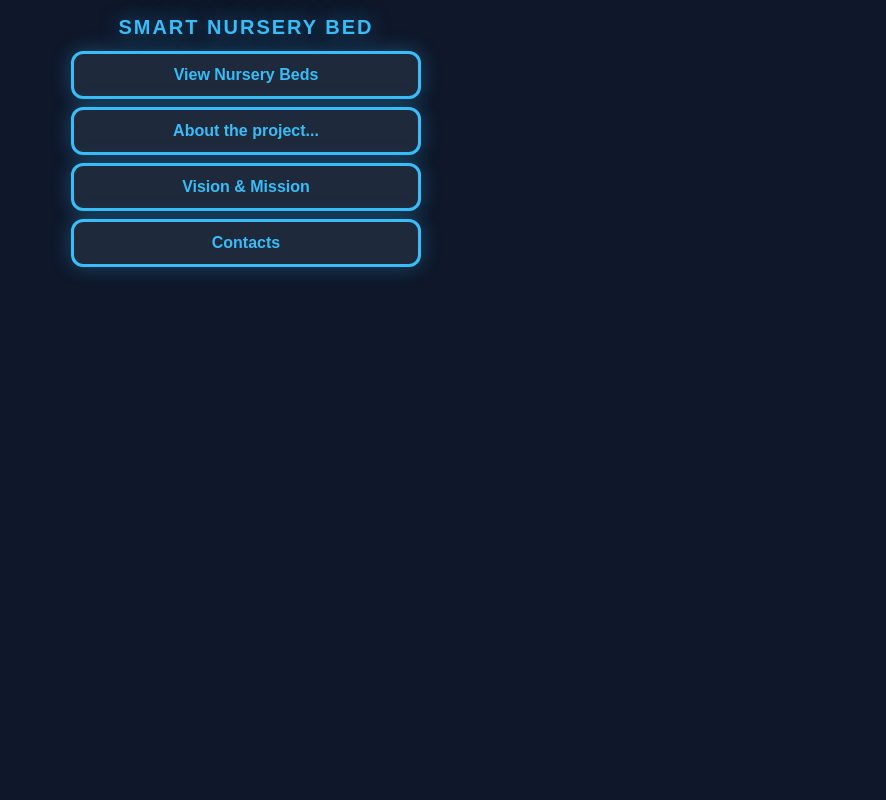
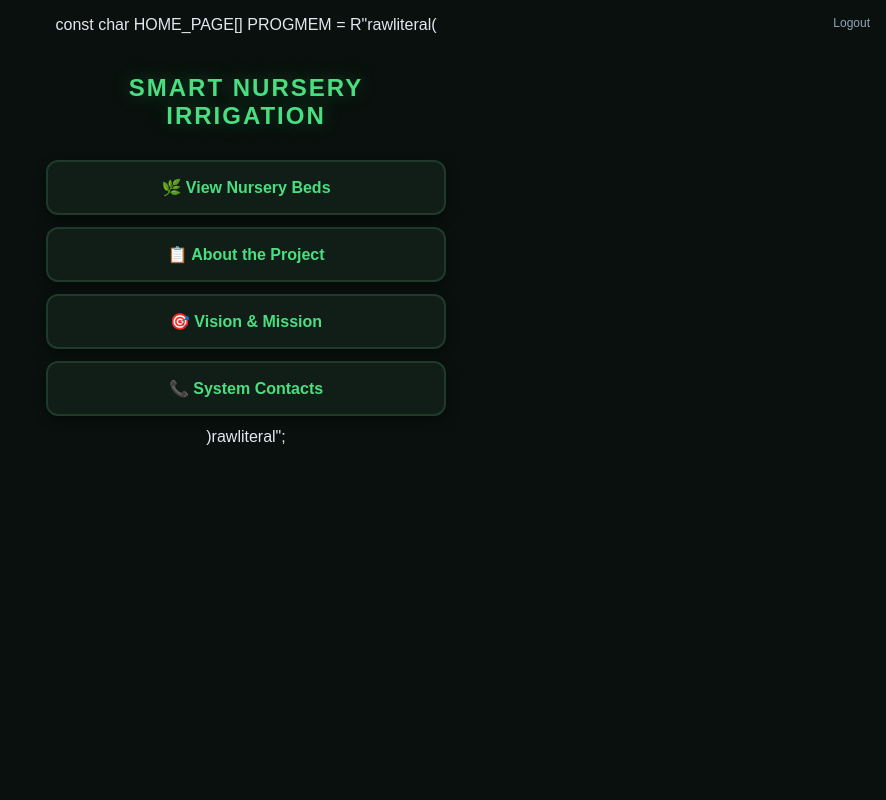
Before and after one commit to josepwanjiru300815-lab/esp32-nursery-cloud-a, a Flask app: page / in a window 1280 px wide. Shown: the whole page, without its empty margins (394-1280 px from the left). Run offline with Flask 3, Linux system fonts and the light colour scheme.

Commit message:
Update home.html

```diff
--- a/templates/home.html
+++ b/templates/home.html
@@ -1,16 +1,69 @@
-<!DOCTYPE html><html><head><meta charset="UTF-8">
-<meta name="viewport" content="width=device-width,initial-scale=1,maximum-scale=1,user-scalable=no">
-<title>Smart Nursery Bed</title>
-<style>
-*{box-sizing:border-box;margin:0;padding:0}
-body{font-family:Arial,sans-serif;background:#0f172a;color:white;padding:8px;display:flex;flex-direction:column;align-items:center;min-height:100vh;overflow:hidden}
-h1{text-align:center;font-size:20px;color:#38bdf8;letter-spacing:2px;margin:8px 0 12px 0;text-shadow:0 0 20px rgba(56,189,248,0.5)}
-.link-box{display:block;width:95%;max-width:350px;background:#1e293b;border:3px solid #38bdf8;border-radius:12px;padding:12px 15px;text-align:center;text-decoration:none;color:#38bdf8;font-size:16px;font-weight:bold;transition:.3s;box-shadow:0 0 20px rgba(56,189,248,0.3);margin-bottom:8px}
-.link-box:hover{background:#38bdf8;color:#0f172a;transform:scale(1.03);box-shadow:0 0 30px rgba(56,189,248,0.6)}
-</style></head><body>
-<h1>SMART NURSERY BED</h1>
-<a href="/beds" class="link-box">View Nursery Beds</a>
-<a href="/about" class="link-box">About the project...</a>
-<a href="/vision" class="link-box">Vision & Mission</a>
-<a href="/contacts" class="link-box">Contacts</a>
-</body></html>
+const char HOME_PAGE[] PROGMEM = R"rawliteral(
+<!DOCTYPE html>
+<html>
+<head>
+    <meta charset="UTF-8">
+    <meta name="viewport" content="width=device-width,initial-scale=1,maximum-scale=1,user-scalable=no">
+    <title>Smart Nursery Bed Watering System</title>
+    <style>
+        * { box-sizing: border-box; margin: 0; padding: 0; }
+        body {
+            font-family: Arial, sans-serif;
+            background: #09100d;
+            color: #e2e8f0;
+            padding: 16px;
+            display: flex;
+            flex-direction: column;
+            align-items: center;
+            min-height: 100vh;
+        }
+       .container {
+            width: 100%;
+            max-width: 400px;
+            text-align: center;
+            margin-top: 40px;
+        }
+        h1 {
+            font-size: 24px;
+            color: #4ade80;
+            letter-spacing: 2px;
+            margin-bottom: 30px;
+            text-shadow: 0 0 20px rgba(74, 222, 128, 0.3);
+        }
+       .link-box {
+            display: block;
+            width: 100%;
+            background: #111e17;
+            border: 2px solid #1e3a2b;
+            border-radius: 12px;
+            padding: 16px 20px;
+            text-decoration: none;
+            color: #4ade80;
+            font-size: 16px;
+            font-weight: bold;
+            transition: 0.3s;
+            box-shadow: 0 4px 12px rgba(0, 0, 0, 0.4);
+            margin-bottom: 12px;
+        }
+       .link-box:hover {
+            background: #16a34a;
+            color: #ffffff;
+            border-color: #4ade80;
+            transform: scale(1.03);
+            box-shadow: 0 0 20px rgba(74, 222, 128, 0.5);
+        }
+      .logout{position:absolute;top:16px;right:16px;color:#94a3b8;font-size:12px;text-decoration:none}
+    </style>
+</head>
+<body>
+    <a href="/logout" class="logout">Logout</a>
+    <div class="container">
+        <h1>SMART NURSERY IRRIGATION</h1>
+        <a href="/beds" class="link-box">🌿 View Nursery Beds</a>
+        <a href="/about" class="link-box">📋 About the Project</a>
+        <a href="/vision" class="link-box">🎯 Vision & Mission</a>
+        <a href="/contacts" class="link-box">📞 System Contacts</a>
+    </div>
+</body>
+</html>
+)rawliteral";
```
